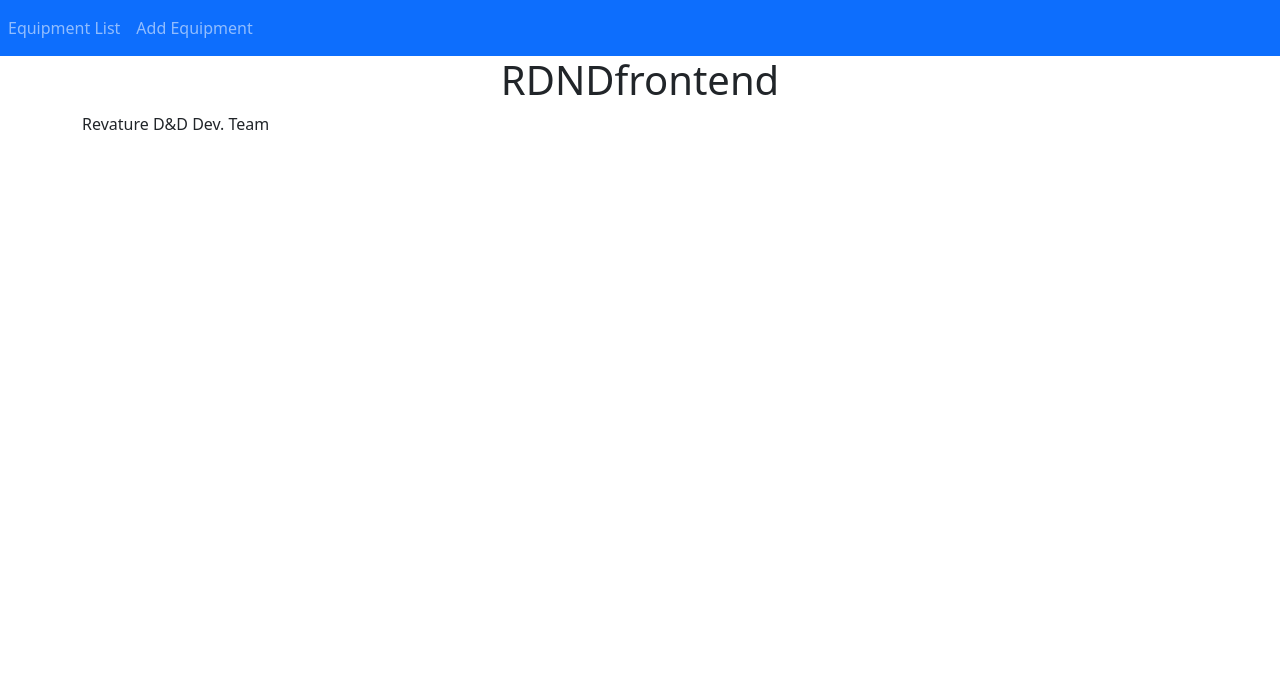
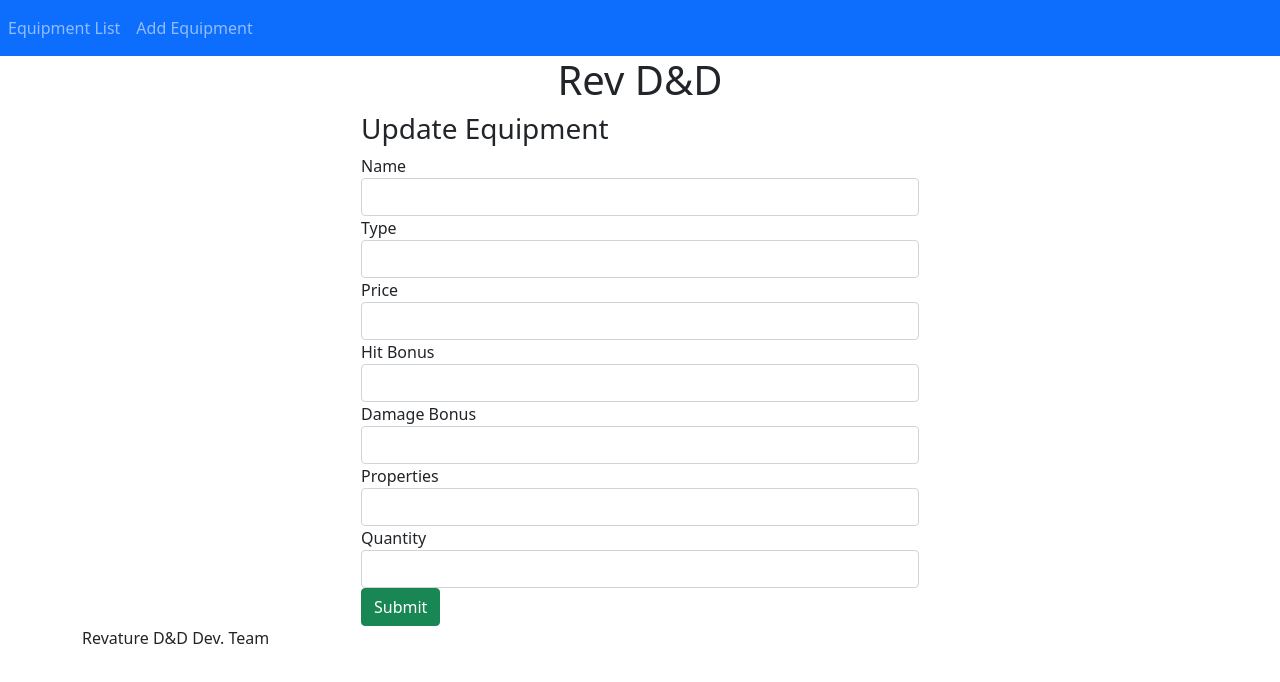
Before and after one commit to Isaacng64/RevDnD, an Angular app in the folder RDNDfrontend/: page /update-equipment/1 in a window 1280 px wide. Before the commit this address led to /. Shown: the top 682 px of the page. Built offline with nearby package versions, Linux system fonts and the light colour scheme; no server answers.

Commit message:
added FEs update-equipment component

```diff
--- a/RDNDfrontend/src/app/app-routing.module.ts
+++ b/RDNDfrontend/src/app/app-routing.module.ts
@@ -2,11 +2,14 @@ import { NgModule } from '@angular/core';
 import { RouterModule, Routes } from '@angular/router';
 import { CreateEquipmentComponent } from './create-equipment/create-equipment.component';
 import { EquipmentListComponent } from './equipment-list/equipment-list.component';
+import { UpdateEquipmentComponent } from './update-equipment/update-equipment.component';
 
 const routes: Routes = [
   { path: 'equipment', component: EquipmentListComponent },
   { path: 'create-equipment', component: CreateEquipmentComponent },
-  { path: '', redirectTo: 'equipment', pathMatch: 'full' }
+  { path: '', redirectTo: 'equipment', pathMatch: 'full' },
+  { path: 'update-equipment/:id', component: UpdateEquipmentComponent }
+
 ];
 
 @NgModule({
--- a/RDNDfrontend/src/app/app.component.ts
+++ b/RDNDfrontend/src/app/app.component.ts
@@ -6,5 +6,5 @@ import { Component } from '@angular/core';
   styleUrls: ['./app.component.css']
 })
 export class AppComponent {
-  title = 'RDNDfrontend';
+  title = 'Rev D&D';
 }
--- a/RDNDfrontend/src/app/create-equipment/create-equipment.component.html
+++ b/RDNDfrontend/src/app/create-equipment/create-equipment.component.html
@@ -3,7 +3,7 @@
     <form (ngSubmit)="onSubmit()">
 
         <div class="form-group">
-            <label> Name</label>
+            <label> Name </label>
             <input type="text" class="form-control" id="name" [(ngModel)]="equipment.equipmentName" name="name">
         </div>
 
--- a/RDNDfrontend/src/app/equipment-list/equipment-list.component.html
+++ b/RDNDfrontend/src/app/equipment-list/equipment-list.component.html
@@ -10,6 +10,7 @@
             <th>Damage Bonus</th>
             <th>Properties</th>
             <th>Quantity</th>
+            <th>Actions</th>
         </tr>
     </thead>
     <tbody>
@@ -22,6 +23,9 @@
             <td>{{ eqmnt.damageBonus }}</td>
             <td>{{ eqmnt.equipmentProperties }}</td>
             <td>{{ eqmnt.equipmentQuantity }}</td>
+            <td>
+                <button (click) = "updateEquipment(eqmnt.equipmentId)" class = "btn btn-info"> Update </button>
+            </td>
         </tr>
     </tbody>
 </table>
--- a/RDNDfrontend/src/app/equipment-list/equipment-list.component.ts
+++ b/RDNDfrontend/src/app/equipment-list/equipment-list.component.ts
@@ -1,4 +1,5 @@
 import { Component, OnInit } from '@angular/core';
+import { Router } from '@angular/router';
 import { Equipment } from '../equipment';
 import { EquipmentService } from '../equipment.service';
 @Component({
@@ -8,9 +9,12 @@ import { EquipmentService } from '../equipment.service';
 })
 export class EquipmentListComponent implements OnInit {
 
-  equipment !: any;
+  equipment: any;
 
-  constructor(private equipmentService: EquipmentService) { }
+  constructor(
+    private equipmentService: EquipmentService,
+    private router: Router
+  ) { }
 
   ngOnInit(): void {
     this.getEquipment();
@@ -19,7 +23,11 @@ export class EquipmentListComponent implements OnInit {
   private getEquipment() {
     this.equipmentService.getEquipmentList().subscribe((data: any) => {
       this.equipment = data;
-  });
+    });
+  }
+
+  updateEquipment(id: number) {
+    this.router.navigate(['update-equipment', id]);
   }
 
 }
--- a/RDNDfrontend/src/app/equipment.service.ts
+++ b/RDNDfrontend/src/app/equipment.service.ts
@@ -24,4 +24,8 @@ export class EquipmentService {
     return this.httpClient.post(`${this.baseURL}/create`, equipment);
   }
 
+  updateEquipment(id: number, equipment: Equipment): Observable<Object> {
+    return this.httpClient.put(`${this.baseURL}/${id}`, equipment);
+  }
+
 }
--- a/RDNDfrontend/src/app/update-equipment/update-equipment.component.html
+++ b/RDNDfrontend/src/app/update-equipment/update-equipment.component.html
@@ -1 +1,45 @@
-<p>update-equipment works!</p>
+<div class="col-md-6 offset-md-3">
+    <h3> Update Equipment </h3>
+    <form (ngSubmit)="onSubmit()">
+
+        <div class="form-group">
+            <label> Name </label>
+            <input type="text" class="form-control" id="name" [(ngModel)]="equipment.equipmentName" name="name">
+        </div>
+
+        <div class="form-group">
+            <label> Type </label>
+            <input type="text" class="form-control" id="type" [(ngModel)]="equipment.equipmentType" name="type">
+        </div>
+
+        <div class="form-group">
+            <label> Price </label>
+            <input type="number" class="form-control" id="price" [(ngModel)]="equipment.equipmentPrice" name="price">
+        </div>
+
+        <div class="form-group">
+            <label> Hit Bonus </label>
+            <input type="number" class="form-control" id="hit_bonus" [(ngModel)]="equipment.hitBonus" name="hit_bonus">
+        </div>
+
+        <div class="form-group">
+            <label> Damage Bonus </label>
+            <input type="number" class="form-control" id="damage_bonus" [(ngModel)]="equipment.damageBonus" name="damage_bonus">
+        </div>
+
+        <div class="form-group">
+            <label> Properties </label>
+            <input type="text" class="form-control" id="properties" [(ngModel)]="equipment.equipmentProperties" name="properties">
+        </div>
+
+        <div class="form-group">
+            <label> Quantity </label>
+            <input type="number" class="form-control" id="quantity" [(ngModel)]="equipment.equipmentQuantity" name="quantity">
+        </div>
+
+        <div>
+            <button class="btn btn-success" type="submit"> Submit </button>
+        </div>
+
+    </form>
+</div>
--- a/RDNDfrontend/src/app/update-equipment/update-equipment.component.ts
+++ b/RDNDfrontend/src/app/update-equipment/update-equipment.component.ts
@@ -1,4 +1,7 @@
 import { Component, OnInit } from '@angular/core';
+import { ActivatedRoute, Router } from '@angular/router';
+import { Equipment } from '../equipment';
+import { EquipmentService } from '../equipment.service';
 
 @Component({
   selector: 'app-update-equipment',
@@ -7,9 +10,30 @@ import { Component, OnInit } from '@angular/core';
 })
 export class UpdateEquipmentComponent implements OnInit {
 
-  constructor() { }
+  id!: number;
+  equipment: Equipment = new Equipment();
+
+  constructor(
+    private equipmentService: EquipmentService,
+    private route: ActivatedRoute,
+    private router: Router
+  ) { }
 
   ngOnInit(): void {
+    this.id = this.route.snapshot.params['id'];
+    this.equipmentService.getEquipmentById(this.id).subscribe(data => {
+      this.equipment = data;
+    });
+  }
+
+  onSubmit() {
+    this.equipmentService.updateEquipment(this.id, this.equipment).subscribe(data => {
+      this.goToEquipmentList();
+    });
+  }
+
+  goToEquipmentList(){
+    this.router.navigate(['/equipment']);
   }
 
 }
```
Also changed, not shown: RDNDfrontend/src/app/create-equipment/create-equipment.component.ts (+5 -3 lines).
